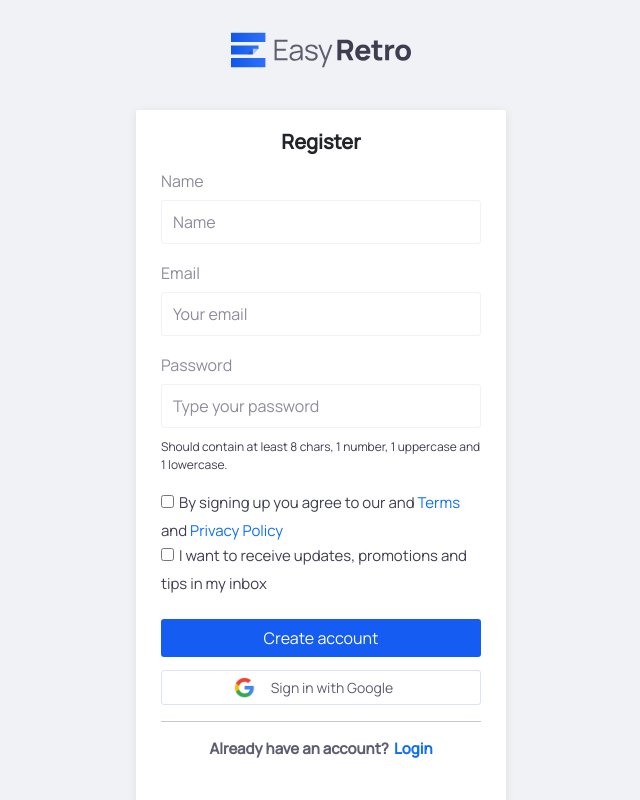
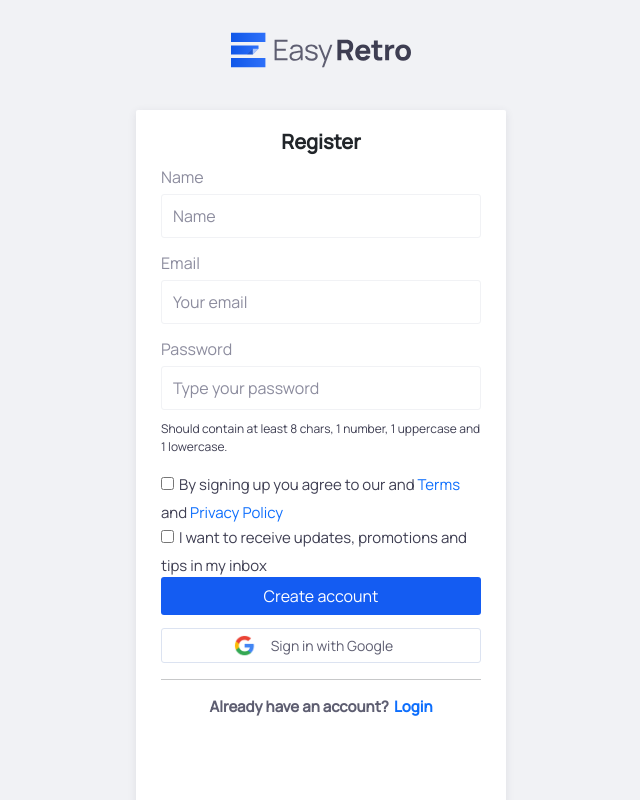
Before and after one commit to Amas9nine/solid-retro, a React (Create React App) app: page /register in a window 1280 px wide. Shown: the top 800 px of the page, without its empty margins (319-959 px from the left). Built offline with nearby package versions, Linux system fonts and the light colour scheme.

Commit message:
fix: worked on comments of register page

```diff
--- a/public/locales/en/translation.json
+++ b/public/locales/en/translation.json
@@ -61,7 +61,7 @@
         "placeholder_email": "Your email",
         "password": "Password",
         "placeholder_password": "Type your password",
-        "p": "Should contain at least 8 chars, 1 number, 1 uppercase and 1 lowercase.",
+        "paragraph": "Should contain at least 8 chars, 1 number, 1 uppercase and 1 lowercase.",
         "checkbox": "By signing up you agree to our and ",
         "terms": "Terms",
         "and": "and",
--- a/public/locales/ru/translation.json
+++ b/public/locales/ru/translation.json
@@ -61,7 +61,7 @@
         "placeholder_email": "Ваша почта",
         "password": "Пароль",
         "placeholder_password": "Введите ваш пароль",
-        "p": "Должно содержать не менее 8 символов, 1 число, 1 прописную и 1 строчную буквы.",
+        "paragraph": "Должно содержать не менее 8 символов, 1 число, 1 прописную и 1 строчную буквы.",
         "checkbox": "Регистрируясь, вы соглашаетесь с нашими",
         "terms": " Условиями ",
         "and": "и",
--- a/src/pages/registerPage/RegisterPage.jsx
+++ b/src/pages/registerPage/RegisterPage.jsx
@@ -11,13 +11,19 @@ export default function RegisterPage() {
       />
       <div className={css.main}>
         <h5>{t("register.register")}</h5>
-        <label htmlFor="">{t("register.name")}</label>
-        <input type="text" placeholder={t("register.name")} />
-        <label htmlFor="Email">{t("register.email")} </label>
-        <input type="email" placeholder={t("register.placeholder_email")} />
-        <label htmlFor="Email">{t("register.password")} </label>
-        <input type="password" placeholder={t("register.placeholder_password")} />
-        <p> {t("register.p")}</p>
+        <label>
+          {t("register.name")}
+          <input type="text" placeholder={t("register.name")} />
+        </label>
+        <label>
+          {t("register.email")}
+          <input type="email" placeholder={t("register.placeholder_email")} />
+        </label>
+        <label>
+          {t("register.password")}
+          <input type="password" placeholder={t("register.placeholder_password")} />
+        </label>
+        <p> {t("register.paragraph")}</p>
         <div className={css.checkbox}>
           <input type="checkbox" />
           <span>
@@ -31,11 +37,10 @@ export default function RegisterPage() {
           <input type="checkbox" />
           <span>{t("register.checkbox2")} </span>
         </div>
-        <br />
-        <button className={css.createAc}>{t("register.create_account")}</button> <br />
+        <button className={css.createAc}>{t("register.create_account")}</button>
         <button className={css.signInBtn}>
           <img src="./images/registerPage/google_icon.png" alt="google icon" />
-          <span>{t("register.sign_in")}</span> <br />
+          <span>{t("register.sign_in")}</span>
         </button>
         <hr />
         <span className={css.spanAccount}>
--- a/src/pages/registerPage/RegisterPage.module.scss
+++ b/src/pages/registerPage/RegisterPage.module.scss
@@ -77,8 +77,11 @@
 
     label {
         color: #8c8c9e;
-        margin-top: 7px;
-        margin-bottom: 7px;
+        margin: 3px 0 0 0;
+        width: 100%;
+        input{
+            margin-top: 5px;
+        }
     }
 
     p {
```
